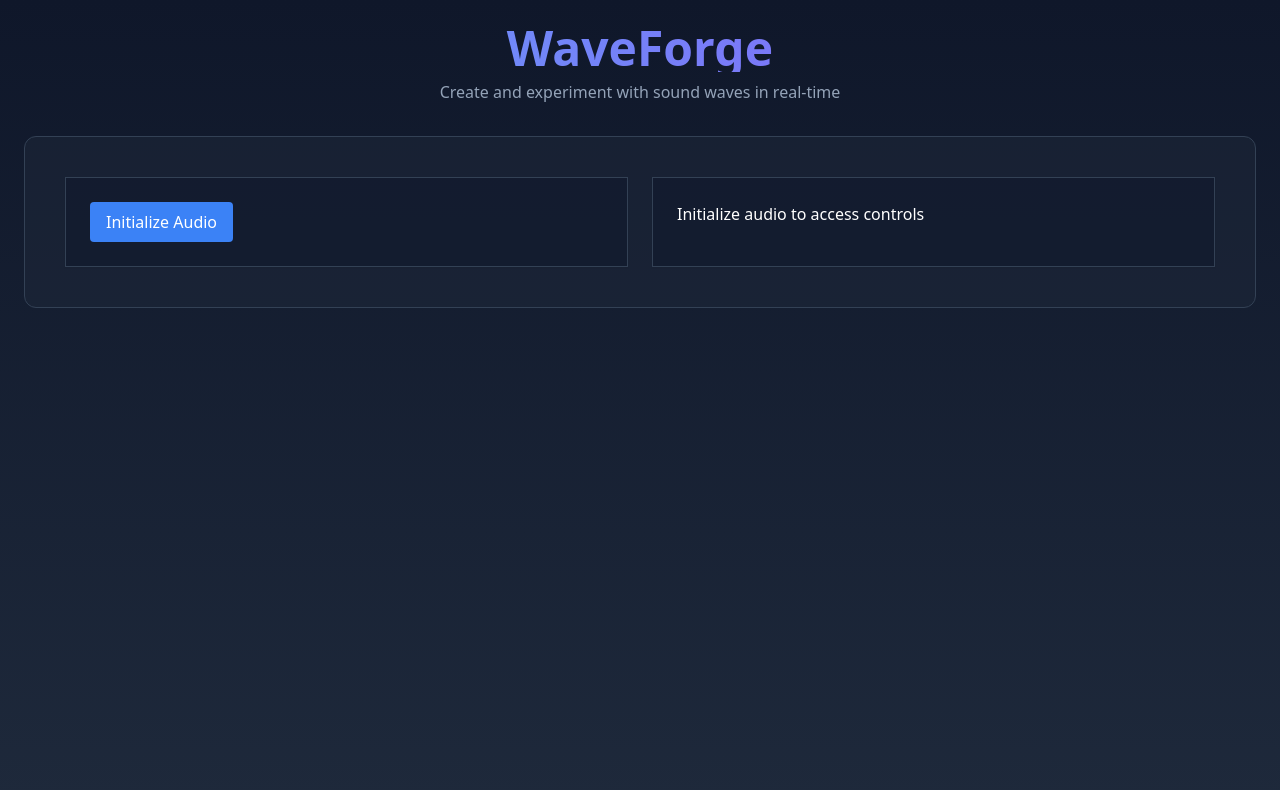
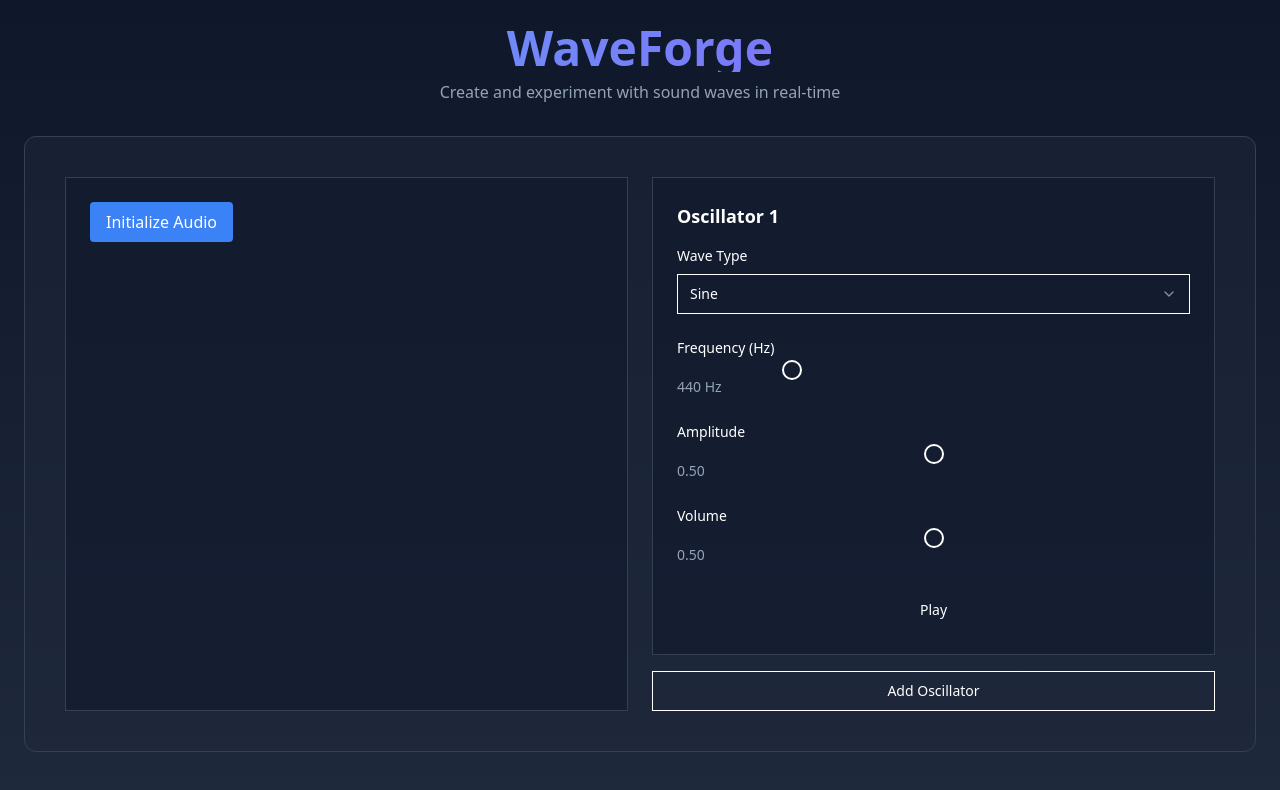
Before and after one commit to Sohaib-2/WaveForge, a React (Vite) app: page / in a window 1280 px wide. Shown: the top 790 px of the page. Built offline with nearby package versions, Linux system fonts and the light colour scheme.

Commit message:
added mulitple oscilator functionality

```diff
--- a/src/components/WaveGenerator/index.jsx
+++ b/src/components/WaveGenerator/index.jsx
@@ -1,27 +1,29 @@
-import React, { useState, useEffect, useCallback } from 'react';
+import React, { useState, useEffect, useCallback, useRef } from 'react';
 import { Card, CardContent } from '@/components/ui/card';
+import { Button } from '@/components/ui/button';
 import WaveControls from '../Controls/WaveControls';
 import WaveVisualizer from '../WaveVisualizer';
 import useAudioContext from '../../hooks/useAudioContext';
 
 const WaveGenerator = () => {
   const { audioContext, gainNode, createOscillator, initializeAudio } = useAudioContext();
-  const [waveSettings, setWaveSettings] = useState({
+  const [oscillators, setOscillators] = useState([
+    {
+      id: 1,
       type: 'sine',
       frequency: 440,
       amplitude: 0.5,
       volume: 0.5,
       isPlaying: false
-  });
-  const [activeOscillator, setActiveOscillator] = useState(null);
+    }
+  ]);
   const [analyser, setAnalyser] = useState(null);
+  const activeOscillators = useRef(new Map());
 
-  // Initialize audio on first user interaction
   const handleStartAudio = useCallback(() => {
     initializeAudio();
   }, [initializeAudio]);
 
-  // Set up audio routing
   useEffect(() => {
     if (!audioContext) return;
     const newAnalyser = audioContext.createAnalyser();
@@ -35,36 +37,90 @@ const WaveGenerator = () => {
     };
   }, [audioContext, gainNode]);
 
-  // Handle wave playing/stopping
-  useEffect(() => {
-    if (!audioContext || !gainNode) return;
+  const addOscillator = () => {
+    setOscillators(prev => [
+      ...prev,
+      {
+        id: Math.max(...prev.map(o => o.id)) + 1,
+        type: 'sine',
+        frequency: 440,
+        amplitude: 0.5,
+        volume: 0.5,
+        isPlaying: false
+      }
+    ]);
+  };
 
-    if (waveSettings.isPlaying) {
-      const osc = createOscillator(waveSettings.type, waveSettings.frequency);
-      if (osc) {
-        gainNode.gain.setValueAtTime(waveSettings.volume * waveSettings.amplitude, audioContext.currentTime);
-        osc.start();
-        setActiveOscillator(osc);
+  const removeOscillator = (id) => {
+    const activeOsc = activeOscillators.current.get(id);
+    if (activeOsc) {
+      activeOsc.oscillator.stop();
+      activeOsc.gain.disconnect();
     }
-    } else if (activeOscillator) {
-      activeOscillator.stop();
-      setActiveOscillator(null);
+    activeOscillators.current.delete(id);
+    setOscillators(prev => prev.filter(o => o.id !== id));
+  };
+
+  const updateOscillator = (id, updates) => {
+    setOscillators(prev => prev.map(osc => {
+      if (osc.id !== id) return osc;
+      const newSettings = { ...osc, ...updates };
+
+      // Update running oscillator parameters if it exists
+      const activeOsc = activeOscillators.current.get(id);
+      if (activeOsc) {
+        const { oscillator, gain } = activeOsc;
+        oscillator.type = newSettings.type;
+        oscillator.frequency.setValueAtTime(newSettings.frequency, audioContext.currentTime);
+        gain.gain.setValueAtTime(newSettings.volume * newSettings.amplitude, audioContext.currentTime);
       }
 
-    return () => {
-      if (activeOscillator) {
-        activeOscillator.stop();
+      return newSettings;
+    }));
+  };
+
+  const startOscillator = (id) => {
+    if (!audioContext || activeOscillators.current.has(id)) return;
+
+    const oscSettings = oscillators.find(o => o.id === id);
+    if (!oscSettings) return;
+
+    const osc = createOscillator(oscSettings.type, oscSettings.frequency);
+    const oscGain = audioContext.createGain();
+    oscGain.gain.setValueAtTime(oscSettings.volume * oscSettings.amplitude, audioContext.currentTime);
+
+    osc.connect(oscGain);
+    oscGain.connect(gainNode);
+    osc.start();
+
+    activeOscillators.current.set(id, { oscillator: osc, gain: oscGain });
+  };
+
+  const stopOscillator = (id) => {
+    const activeOsc = activeOscillators.current.get(id);
+    if (activeOsc) {
+      activeOsc.oscillator.stop();
+      activeOsc.gain.disconnect();
+      activeOscillators.current.delete(id);
     }
   };
-  }, [waveSettings.isPlaying, audioContext, gainNode, createOscillator]);
 
-  // Update oscillator parameters
+  // Handle play/stop toggling
   useEffect(() => {
-    if (!activeOscillator || !audioContext) return;
-    activeOscillator.type = waveSettings.type;
-    activeOscillator.frequency.setValueAtTime(waveSettings.frequency, audioContext.currentTime);
-    gainNode.gain.setValueAtTime(waveSettings.volume * waveSettings.amplitude, audioContext.currentTime);
-  }, [waveSettings.type, waveSettings.frequency, waveSettings.amplitude, waveSettings.volume]);
+    oscillators.forEach(osc => {
+      if (osc.isPlaying && !activeOscillators.current.has(osc.id)) {
+        startOscillator(osc.id);
+      } else if (!osc.isPlaying && activeOscillators.current.has(osc.id)) {
+        stopOscillator(osc.id);
+      }
+    });
+
+    return () => {
+      activeOscillators.current.forEach((value, key) => {
+        stopOscillator(key);
+      });
+    };
+  }, [oscillators.map(o => o.isPlaying).join(',')]);
 
   return (
     <div className="p-6 space-y-6">
@@ -83,18 +139,37 @@ const WaveGenerator = () => {
             )}
           </CardContent>
         </Card>
-        <Card className="bg-slate-900/50 border-slate-700">
+        <div className="space-y-4">
+          {oscillators.map((osc) => (
+            <Card key={osc.id} className="bg-slate-900/50 border-slate-700">
               <CardContent className="p-6">
-            {audioContext ? (
+                <div className="flex justify-between items-center mb-4">
+                  <h3 className="text-lg font-semibold">Oscillator {osc.id}</h3>
+                  {oscillators.length > 1 && (
+                    <Button
+                      variant="destructive"
+                      size="sm"
+                      onClick={() => removeOscillator(osc.id)}
+                    >
+                      Remove
+                    </Button>
+                  )}
+                </div>
                 <WaveControls
-                settings={waveSettings}
-                onSettingsChange={(newSettings) => setWaveSettings(prev => ({ ...prev, ...newSettings }))}
+                  settings={osc}
+                  onSettingsChange={(newSettings) => updateOscillator(osc.id, newSettings)}
                 />
-            ) : (
-              <p>Initialize audio to access controls</p>
-            )}
               </CardContent>
             </Card>
+          ))}
+          <Button
+            onClick={addOscillator}
+            className="w-full"
+            variant="outline"
+          >
+            Add Oscillator
+          </Button>
+        </div>
       </div>
     </div>
   );
```
Lines whose indentation alone changed are shown as unchanged.
